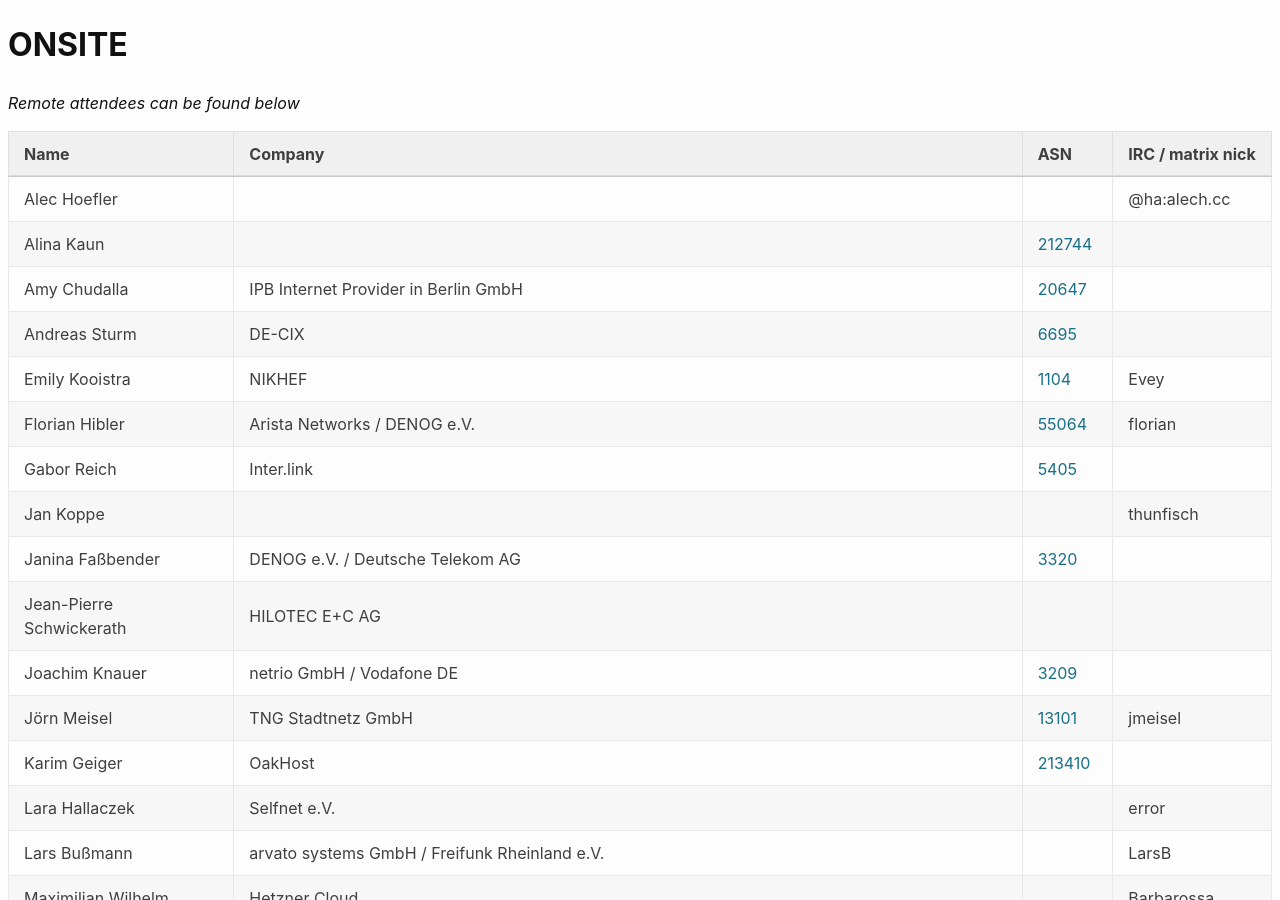
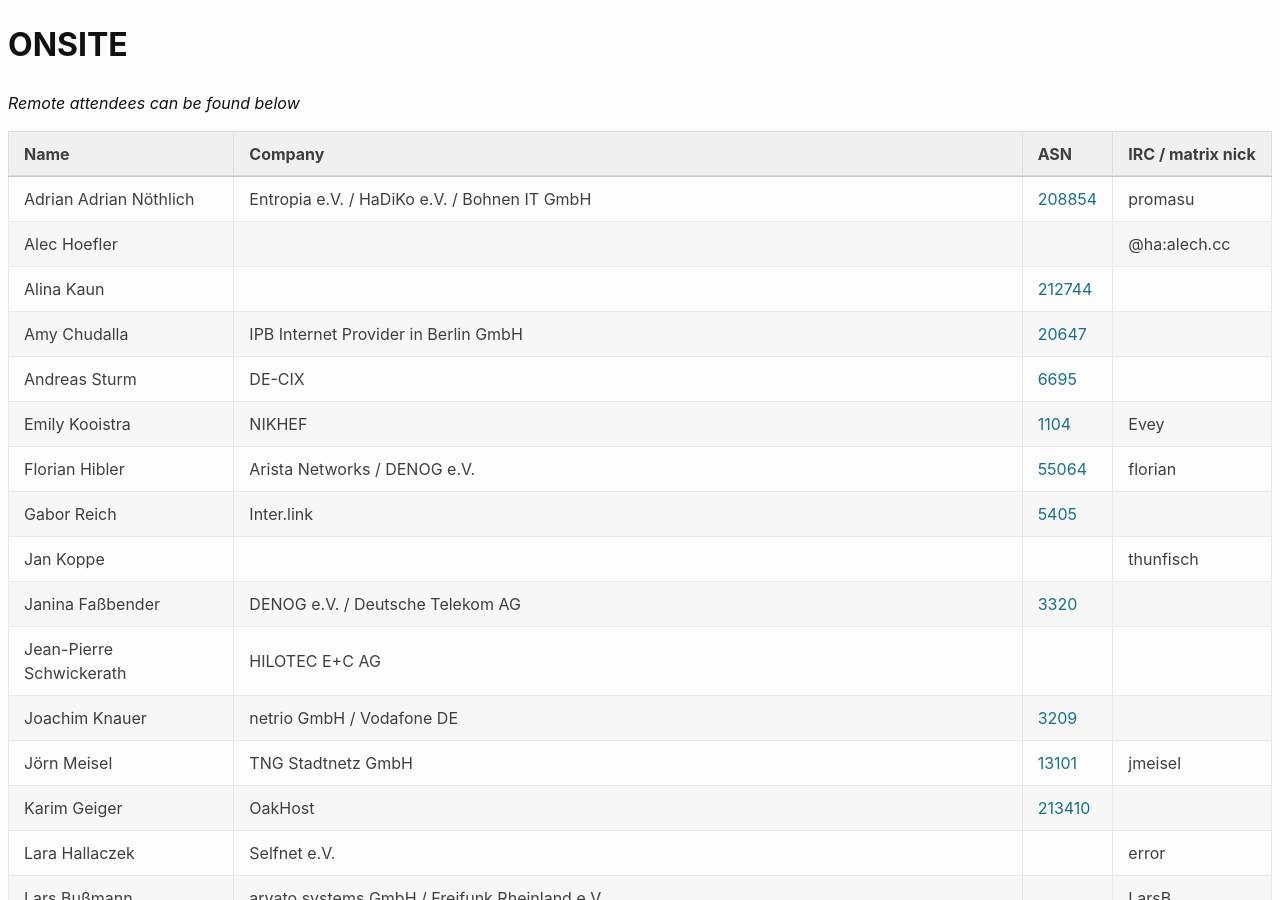
Before and after one commit to denog/pretix-attendeelist, a Jekyll site: the page built from denog17/index.markdown, in a window 1280 px wide and 900 px high. Built offline with Jekyll 4.4.1, drawn with Linux system fonts in a browser that asks for light colours.

Commit message:
Latest data: Mon Apr 28 19:10:20 UTC 2025

```diff
--- a/_data/attendees_denog17_onsite.json
+++ b/_data/attendees_denog17_onsite.json
@@ -1,4 +1,10 @@
 [
+  {
+    "name": "Adrian Adrian Nöthlich",
+    "company": "Entropia e.V. / HaDiKo e.V. / Bohnen IT GmbH",
+    "irc": "promasu",
+    "asn": "208854"
+  },
   {
     "name": "Alec Hoefler",
     "company": null,
```
